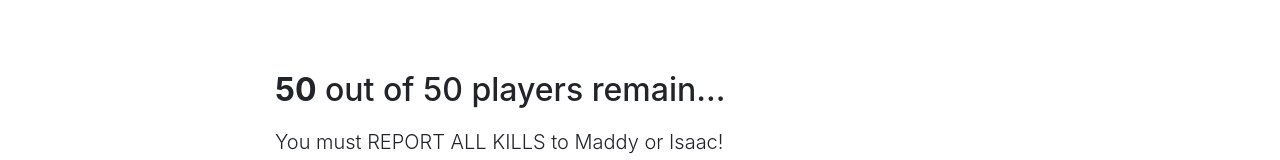
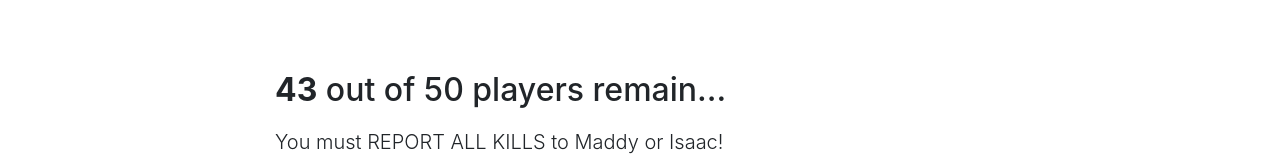
Before and after one commit to hrs-cce/assassins, a website with bundled scripts: page index.html in a window 1280 px wide. Shown: the part 459-619 px from the top of the page. Built offline with nearby package versions, Linux system fonts and the light colour scheme.

Commit message:
Update index.html

```diff
--- a/index.html
+++ b/index.html
@@ -86,7 +86,7 @@
             <div class="spacer"></div>
 
  -->
-            <h2> <b>50</b> out of 50 players remain...
+            <h2> <b>43</b> out of 50 players remain...
             </h2>
             <p class="lead"> You must REPORT ALL KILLS to Maddy or Isaac! </p>
           </div>
```
